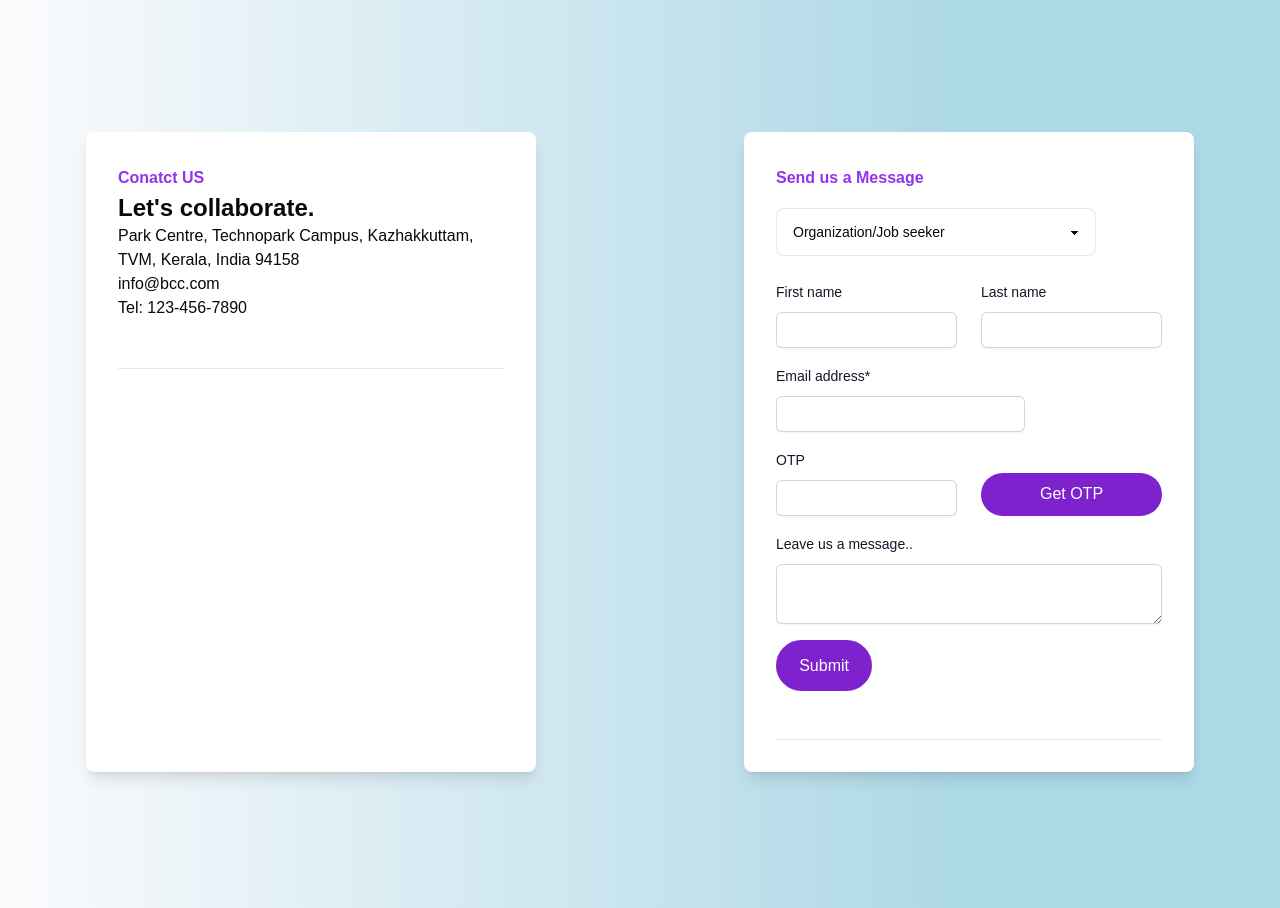
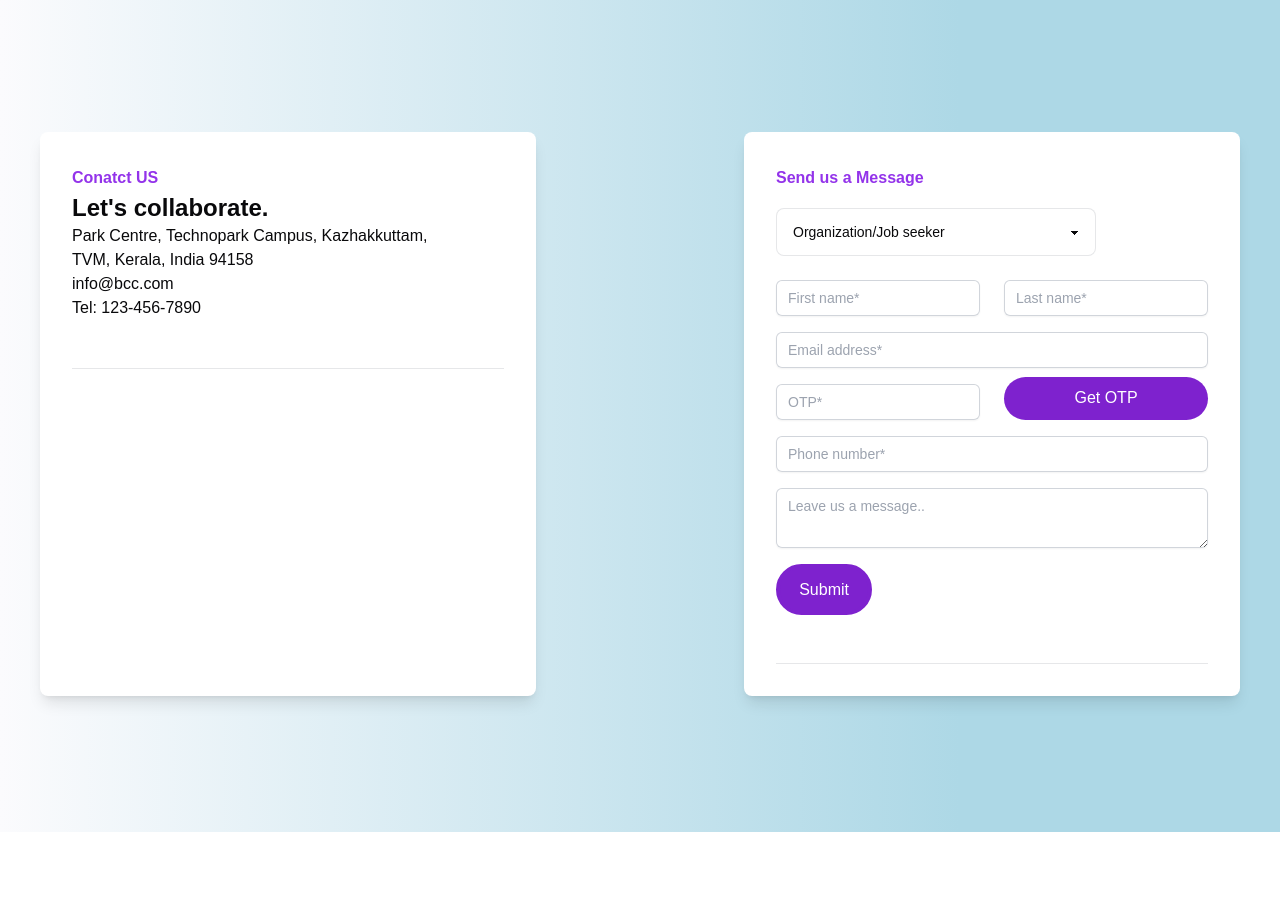
Before and after one commit to neerajng/bcc, a React (Vite) app: page / in a window 1280 px wide. Shown: the part 1240-2148 px from the top of the page. After the commit the page ends 2072 px from the top, so only its background shows below. Built offline with nearby package versions, Linux system fonts and the light colour scheme.

Commit message:
Worked on forms.

```diff
--- a/src/components/ContactForm.jsx
+++ b/src/components/ContactForm.jsx
@@ -1,6 +1,11 @@
 const ContactForm = () => {
+
+    const handleSubmit = (event) => {
+        event.preventDefault();
+    };
+
     return (
-        <div className="bg-white p-8 rounded-lg flex flex-col shadow-lg">
+        <form onSubmit={handleSubmit} className="bg-white p-8 rounded-lg flex flex-col shadow-lg">
 
             <div className="border-b border-gray-900/10 pb-12">
                 <h2 className="text-base leading-7  text-purple-600 font-bold">Send us a Message</h2>
@@ -14,63 +19,59 @@ const ContactForm = () => {
 
                 <div className=" mt-6 grid grid-cols-1 gap-x-6 gap-y-4 sm:grid-cols-6">
                     <div className="sm:col-span-3">
-                        <label htmlFor="first-name" className="block text-sm font-medium leading-6 text-gray-900">
-                            First name
-                        </label>
-                        <div className="mt-2">
                         <input
                             type="text"
                             name="first-name"
                             id="first-name"
                             autoComplete="given-name"
-                                className="block w-full rounded-md border-0 py-1.5 text-gray-900 shadow-sm ring-1 ring-inset ring-gray-300 placeholder:text-gray-400 focus:ring-2 focus:ring-inset focus:ring-indigo-600 sm:text-sm sm:leading-6"
+                            placeholder="First name*"
+                            className="block w-full rounded-md border-0 py-1.5 text-gray-900
+                            shadow-sm ring-1 ring-inset ring-gray-300 placeholder:text-gray-400
+                            focus:ring-2 focus:ring-inset focus:ring-indigo-600 placeholder-py-1.5 px-3
+                            sm:text-sm sm:leading-6"
                         />
-                        </div>
                     </div>
 
                     <div className="sm:col-span-3">
-                        <label htmlFor="last-name" className="block text-sm font-medium leading-6 text-gray-900">
-                            Last name
-                        </label>
-                        <div className="mt-2">
                         <input
                             type="text"
                             name="last-name"
                             id="last-name"
                             autoComplete="family-name"
-                                className="block w-full rounded-md border-0 py-1.5 text-gray-900 shadow-sm ring-1 ring-inset ring-gray-300 placeholder:text-gray-400 focus:ring-2 focus:ring-inset focus:ring-indigo-600 sm:text-sm sm:leading-6"
+                            placeholder="Last name*"
+                            className="block w-full rounded-md border-0 py-1.5 text-gray-900
+                            shadow-sm ring-1 ring-inset ring-gray-300 placeholder:text-gray-400
+                            focus:ring-2 focus:ring-inset focus:ring-indigo-600 placeholder-py-1.5 px-3
+                            sm:text-sm sm:leading-6"
                         />
                     </div>
-                    </div>
 
-                    <div className="sm:col-span-4">
-                        <label htmlFor="email" className="block text-sm font-medium leading-6 text-gray-900">
-                            Email address*
-                        </label>
-                        <div className="mt-2">
+                    <div className="sm:col-span-6">
                         <input
                             id="email"
                             name="email"
                             type="email"
                             autoComplete="email"
-                                className="block w-full rounded-md border-0 py-1.5 text-gray-900 shadow-sm ring-1 ring-inset ring-gray-300 placeholder:text-gray-400 focus:ring-2 focus:ring-inset focus:ring-indigo-600 sm:text-sm sm:leading-6"
+                            placeholder="Email address*"
+                            className="block w-full rounded-md border-0 py-1.5 text-gray-900
+                            shadow-sm ring-1 ring-inset ring-gray-300 placeholder:text-gray-400
+                            focus:ring-2 focus:ring-inset focus:ring-indigo-600 placeholder-py-1.5 px-3
+                            sm:text-sm sm:leading-6"
                         />
-                        </div>
                     </div>
 
                     <div className="sm:col-span-3 xxs:mb-10 sm:mb-0">
-                        <label htmlFor="otp" className="block text-sm font-medium leading-6 text-gray-900">
-                            OTP
-                        </label>
-                        <div className="mt-2">
                         <input
                             id="otp"
                             name="otp"
                             type="text"
                             autoComplete="otp"
-                                className="block w-full rounded-md border-0 py-1.5 text-gray-900 shadow-sm ring-1 ring-inset ring-gray-300 placeholder:text-gray-400 focus:ring-2 focus:ring-inset focus:ring-indigo-600 sm:text-sm sm:leading-6"
+                            placeholder="OTP*"
+                            className="block w-full rounded-md border-0 py-1.5 text-gray-900
+                            shadow-sm ring-1 ring-inset ring-gray-300 placeholder:text-gray-400
+                            focus:ring-2 focus:ring-inset focus:ring-indigo-600 placeholder-py-1.5 px-3
+                            sm:text-sm sm:leading-6"
                         />
-                        </div>
                     </div>
 
                     <div className="sm:col-span-3 relative ">
@@ -79,21 +80,32 @@ const ContactForm = () => {
                             Get OTP</button>
                     </div>
 
+                    <div className="sm:col-span-6">
+                        <input
+                            id="phone-number"
+                            name="phone-number"
+                            type="text"
+                            autoComplete="tel"
+                            placeholder="Phone number*"
+                            className="block w-full rounded-md border-0 py-1.5 text-gray-900
+                            shadow-sm ring-1 ring-inset ring-gray-300 placeholder:text-gray-400
+                            focus:ring-2 focus:ring-inset focus:ring-indigo-600 placeholder-py-1.5 px-3
+                            sm:text-sm sm:leading-6"
+                        />
+                    </div>
+
                     <div className="col-span-full">
-                        <label htmlFor="message" className="block text-sm font-medium leading-6 text-gray-900">
-                        Leave us a message..
-                        </label>
-                        <div className="mt-2">
                         <textarea
                             name="message"
                             id="message"
                             autoComplete="off"
+                            placeholder="Leave us a message.."
                             className="block w-full resize rounded-md border-0 py-1.5
                             text-gray-900 shadow-sm ring-1 ring-inset ring-gray-300
                             placeholder:text-gray-400 focus:ring-2 focus:ring-inset
-                                focus:ring-indigo-600 sm:text-sm sm:leading-6"
+                            focus:ring-indigo-600 placeholder-py-1.5 px-3
+                            sm:text-sm sm:leading-6"
                         />
-                        </div>
                     </div>
 
                     <div className="sm:col-span-4 ">
@@ -104,7 +116,7 @@ const ContactForm = () => {
 
                 </div>
             </div>
-        </div>
+        </form>
     );
 };
 
```
Lines whose indentation alone changed are shown as unchanged.
